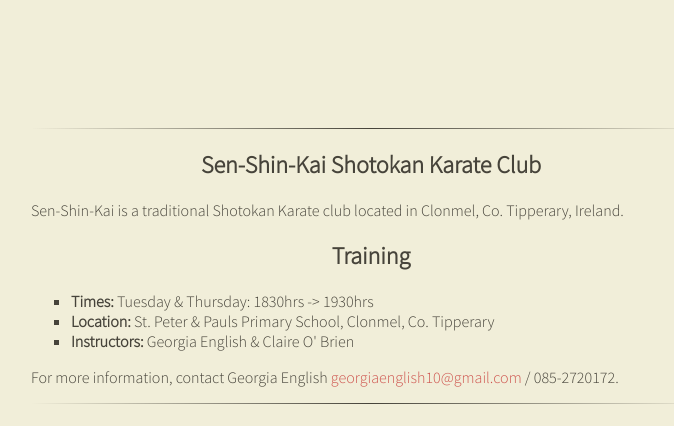
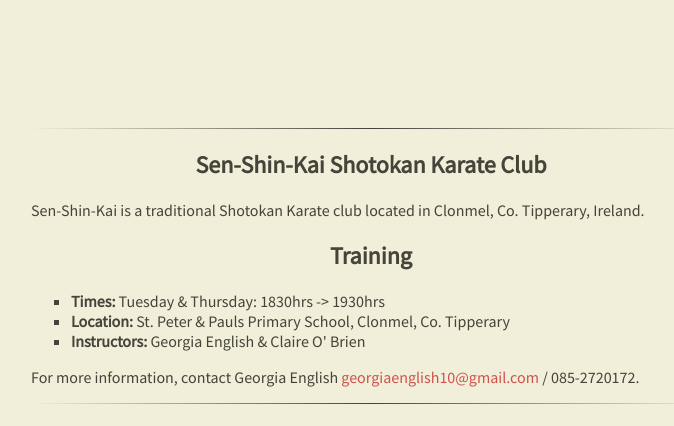
Before and after one commit to boneill81/senshinkai.net, a plain HTML site: page index.html in a window 1280 px wide. Shown: the whole page, without its empty margins (269-943 px from the left). Drawn offline with Linux system fonts and the light colour scheme.

Commit message:
Changed font to regular weight.

```diff
--- a/index.html
+++ b/index.html
@@ -8,7 +8,7 @@
   <link rel="stylesheet" href="/css/normalize.css">
   <link rel="stylesheet" href="/css/main.css">
   <link href="//maxcdn.bootstrapcdn.com/font-awesome/4.2.0/css/font-awesome.min.css" rel="stylesheet">
-  <link href="https://fonts.googleapis.com/css?family=Source+Sans+Pro:300&display=swap" rel="stylesheet">
+  <link href="https://fonts.googleapis.com/css?family=Source+Sans+Pro&display=swap" rel="stylesheet">
 
   <link rel="canonical" href="http://localhost:4000/">
 
```
